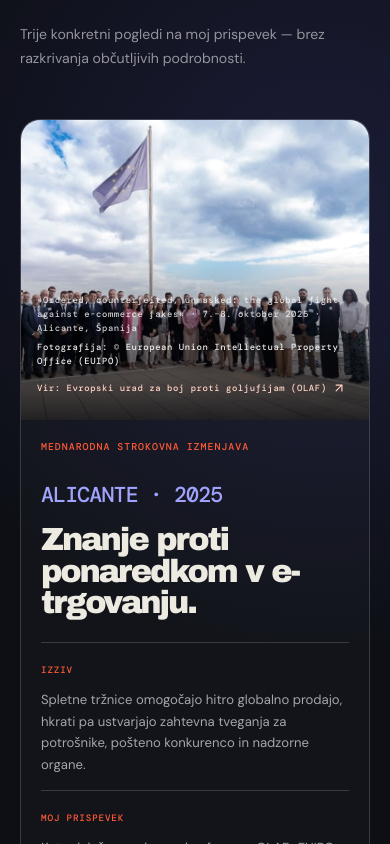
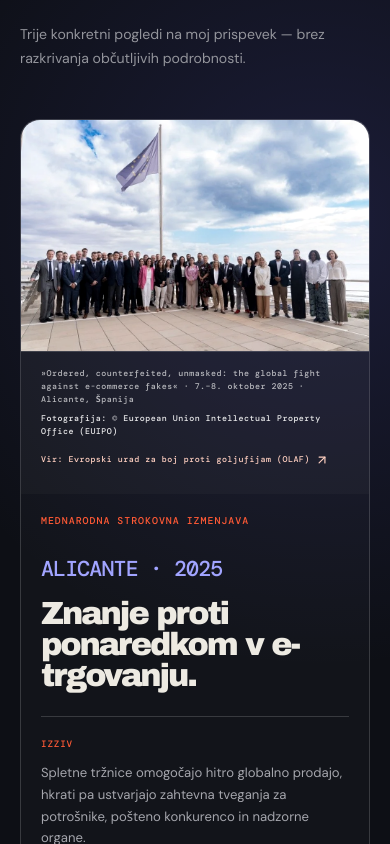
Before and after one commit to levcek84/portfolio-site, a React (Vite) app: page / in a window 390 px wide. Shown: the part 7240-8084 px from the top of the page. Built offline with nearby package versions, Linux system fonts and the light colour scheme; a web font is replaced by a local one.

Commit message:
Move Alicante photo credit below image on mobile

```diff
--- a/src/App.css
+++ b/src/App.css
@@ -2594,7 +2594,23 @@ body.intro-active {
   }
 
   .case-feature-image {
-    min-height: 240px;
+    display: grid;
+    min-height: 0;
+    overflow: visible;
+  }
+
+  .case-feature {
+    grid-template-rows: auto auto;
+  }
+
+  .case-feature-image img {
+    height: auto;
+    aspect-ratio: 966 / 642;
+    object-fit: cover;
+  }
+
+  .case-feature-shade {
+    display: none;
   }
 
   .case-card {
@@ -2607,9 +2623,14 @@ body.intro-active {
   }
 
   .case-feature-caption {
-    right: 1rem;
-    bottom: 1rem;
-    left: 1rem;
+    position: static;
+    gap: 0.35rem;
+    padding: 1rem 1.25rem 1.1rem;
+    color: rgba(255, 255, 255, 0.68);
+    background: rgba(255, 255, 255, 0.025);
+    border-top: 1px solid var(--line-dark);
+    font-size: 0.52rem;
+    line-height: 1.55;
   }
 
   .world-image {
```
